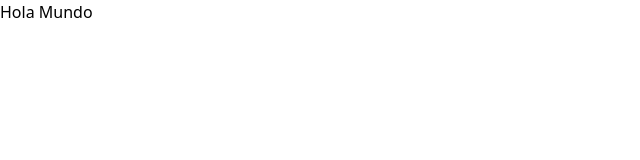
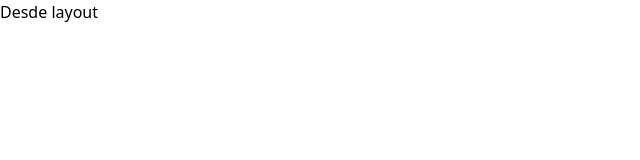
Before and after one commit to BryanGallo/Administrador-Productos-Frontend, a React (Vite) app: page / in a window 1280 px wide. Shown: the top 160 px of the page, without its empty margins (0-640 px from the left). Built offline with nearby package versions, Linux system fonts and the light colour scheme.

Commit message:
Instalando react-router-dom
* Creacion archivo Router.tsx pra el manejo del router
* Eliminacion App.tsx y configuracion main.tsx
* main.tsx con RouteProvider y el router que creamos
* Carpeta layouts y componente Layout para estructura pagina

```diff
--- a/index.html
+++ b/index.html
@@ -1,4 +1,4 @@
-<!doctype html>
+<!DOCTYPE html>
 <html lang="en">
     <head>
         <meta charset="UTF-8" />
--- a/package.json
+++ b/package.json
@@ -11,7 +11,8 @@
   },
   "dependencies": {
     "react": "^18.3.1",
-    "react-dom": "^18.3.1"
+    "react-dom": "^18.3.1",
+    "react-router-dom": "^6.26.1"
   },
   "devDependencies": {
     "@eslint/js": "^9.9.0",
--- a/src/App.tsx
+++ /dev/null
@@ -1,9 +0,0 @@
-function App() {
-    return (
-        <>
-            <h1 className="text-6xl font-bold">Hola Mundo</h1>
-        </>
-    );
-}
-
-export default App;
--- /dev/null
+++ b/src/Router.tsx
@@ -0,0 +1,9 @@
+import { createBrowserRouter } from "react-router-dom";
+import Layout from "./layouts/Layout";
+
+export const router = createBrowserRouter([
+    {
+        path: "/",
+        element: <Layout/>,
+    },
+]);
--- /dev/null
+++ b/src/layouts/Layout.tsx
@@ -0,0 +1,5 @@
+function Layout() {
+    return <div>Desde layout</div>;
+}
+
+export default Layout;
--- a/src/main.tsx
+++ b/src/main.tsx
@@ -1,10 +1,11 @@
 import { StrictMode } from "react";
 import { createRoot } from "react-dom/client";
-import App from "./App.tsx";
+import { RouterProvider } from "react-router-dom";
+import { router } from "./Router";
 import "./index.css";
 
 createRoot(document.getElementById("root")!).render(
     <StrictMode>
-        <App />
+        <RouterProvider router={router} />
     </StrictMode>
 );
```
Also changed, not shown: 1 other file (tests, documents, lock files or other folders). Lines whose indentation alone changed are shown as unchanged.
